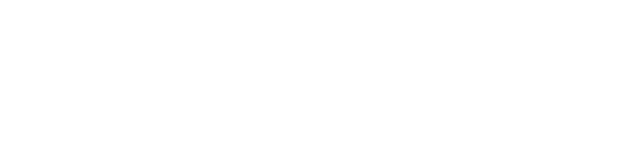
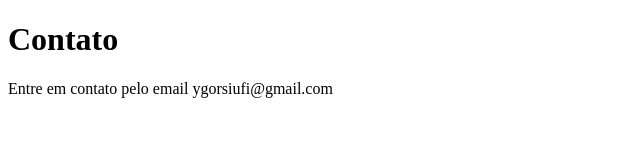
Before and after one commit to sbygor123/Armazenando-os-dados-no-browser, a plain HTML site: page contato.html in a window 1280 px wide. Shown: the whole page, without its empty margins (0-640 px from the left). Drawn offline with Linux system fonts and the light colour scheme.

Commit message:
adcionando um email para contato

```diff
--- a/contato.html
+++ b/contato.html
@@ -7,6 +7,7 @@
     <title>Contato </title>
 </head>
 <body>
-
+    <h1>Contato</h1>
+    <p>Entre em contato pelo email ygorsiufi@gmail.com</p>
 </body>
 </html>
```
